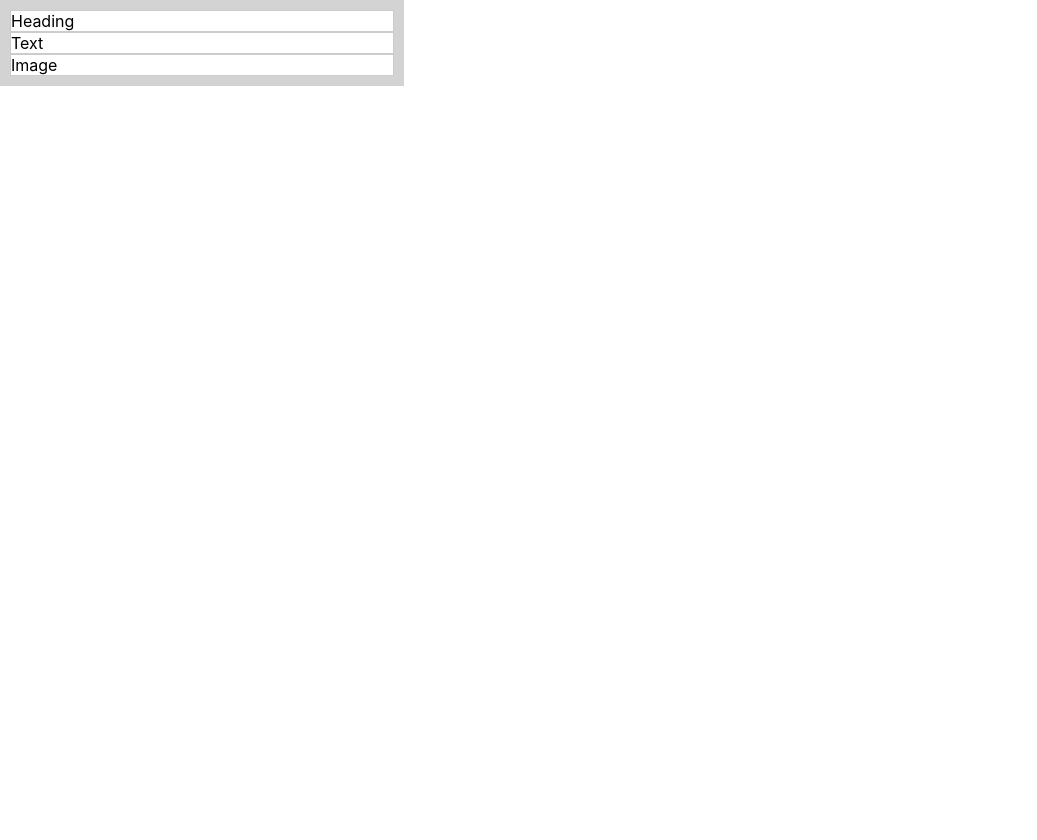
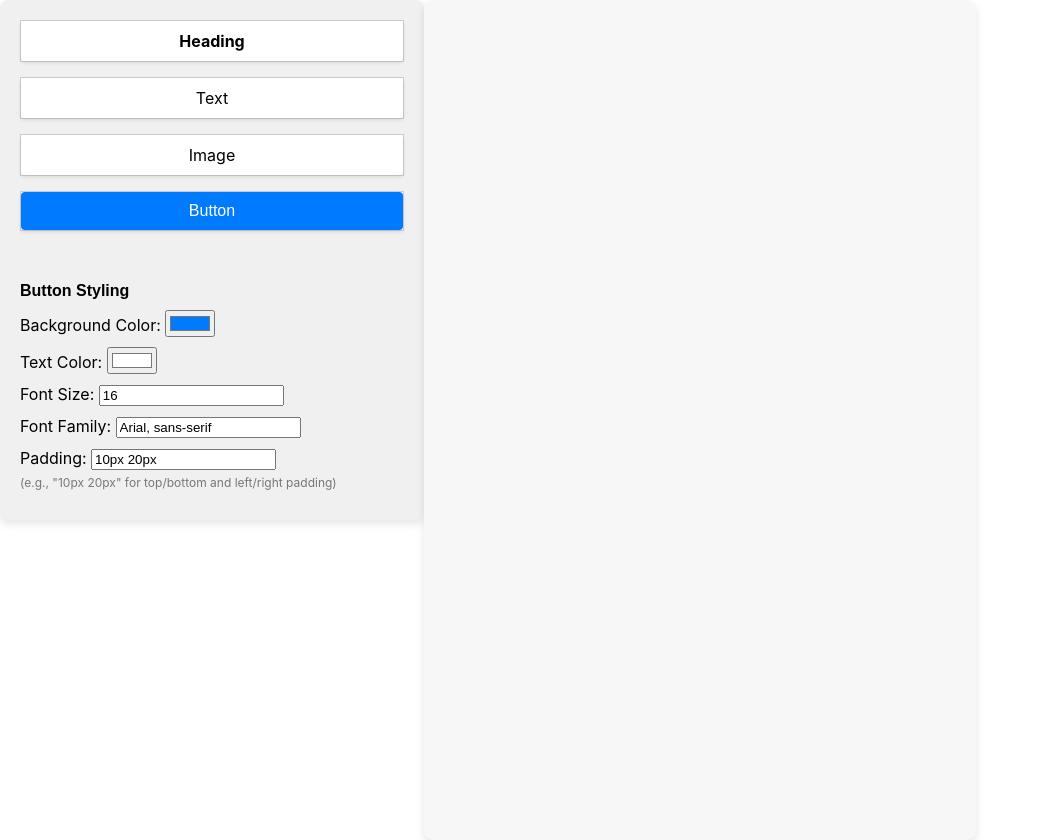
Before and after one commit to cb010982/EmailTool, a React (Create React App) app in the folder Frontend/: page / in a window 1280 px wide. Shown: the whole page, without its empty margins (0-1037 px from the left). Before the commit the page ends 800 px from the top, so only its background shows below. Built offline with nearby package versions, Linux system fonts and the light colour scheme.

Commit message:
Emailing tool adding button

```diff
--- a/Frontend/src/App.js
+++ b/Frontend/src/App.js
@@ -1,9 +1,9 @@
 import React, { useState, useEffect } from 'react';
-import { DndContext, closestCenter, KeyboardSensor, PointerSensor, useSensor, useSensors } from '@dnd-kit/core';
-import Draggable from './Draggable.tsx';
-import Middlebar from './Middlebar';
-import Sidebar from './Rightbar';
-import Leftbar from './Leftbar';
+import { DndContext, useSensor, useSensors, PointerSensor, KeyboardSensor, closestCenter } from '@dnd-kit/core';
+import Sidebar from './Rightbar';  // Ensure these components are correctly imported
+import Middlebar from './Middlebar';  // Ensure these components are correctly imported
+import Draggable from './Draggable.tsx';  // Ensure these components are correctly imported
+import Leftbar from './Leftbar';  // Ensure these components are correctly imported
 
 function App() {
   const [items, setItems] = useState(['Heading', 'Text', 'Image']);
@@ -37,6 +37,13 @@ function App() {
           backgroundColor: '#ffffff',
           alignment: 'left', // Default alignment
           padding: { left: 0, right: 0, top: 0, bottom: 0 }, // Initialize padding here
+          textStyle: {
+            bold: false,
+            italic: false,
+            underline: false,
+            strikeThrough: false,
+            highlight: false,
+          },
         }
       ]);
     }
@@ -68,7 +75,8 @@ function App() {
           fontSize: itemToDuplicate.fontSize,
           backgroundColor: itemToDuplicate.backgroundColor,
           alignment: itemToDuplicate.alignment,
-          padding: { ...itemToDuplicate.padding }, // Ensure padding is duplicated as well
+          padding: { ...itemToDuplicate.padding },
+          textStyle: { ...itemToDuplicate.textStyle },
         }
       ];
       setDroppedItems(updatedItems);
@@ -82,12 +90,18 @@ function App() {
     localStorage.setItem('droppedItems', JSON.stringify(updatedItems));
   }
 
+  function handleTextStyleChange(id, newTextStyle) {
+    const updatedItems = droppedItems.map(item => item.id === id ? { ...item, textStyle: newTextStyle } : item);
+    setDroppedItems(updatedItems);
+    localStorage.setItem('droppedItems', JSON.stringify(updatedItems));
+  }
+
   return (
     <DndContext sensors={sensors} collisionDetection={closestCenter} onDragEnd={handleDragEnd}>
       <div style={{ display: 'flex' }}>
         <Sidebar />
         <Middlebar>
-          {droppedItems.map(({ id, content, isImage, color, fontSize, backgroundColor, alignment, padding }) => (
+          {droppedItems.map(({ id, content, isImage, color, fontSize, backgroundColor, alignment, padding, textStyle }) => (
             <Draggable
               key={id}
               id={id}
@@ -100,6 +114,7 @@ function App() {
               backgroundColor={backgroundColor}
               alignment={alignment}
               padding={padding}
+              textStyle={textStyle}
               onSelectForStyle={() => setSelectedItemId(id)}
             >
               {content}
@@ -113,6 +128,7 @@ function App() {
             onColorChange={(newColor) => handleItemStyleChange(selectedItemId, { color: newColor })}
             onFontSizeChange={(newFontSize) => handleItemStyleChange(selectedItemId, { fontSize: newFontSize })}
             onBackgroundColorChange={(newBackgroundColor) => handleItemStyleChange(selectedItemId, { backgroundColor: newBackgroundColor })}
+            onTextStyleChange={(newTextStyle) => handleTextStyleChange(selectedItemId, newTextStyle)}
           />
         )}
       </div>
--- a/Frontend/src/Draggable.tsx
+++ b/Frontend/src/Draggable.tsx
@@ -15,6 +15,13 @@ interface DraggableProps {
   alignment?: 'left' | 'center' | 'right';
   padding?: { left: number; right: number; top: number; bottom: number };
   onSelectForStyle?: (id: string) => void;
+  textStyle?: {
+    bold: boolean;
+    italic: boolean;
+    underline: boolean;
+    strikeThrough: boolean;
+    highlight: boolean;
+  };
 }
 
 const Draggable: React.FC<DraggableProps> = ({
@@ -30,6 +37,7 @@ const Draggable: React.FC<DraggableProps> = ({
   alignment,
   padding,
   onSelectForStyle,
+  textStyle,
 }) => {
   const { attributes, listeners, setNodeRef } = useDraggable({ id });
   const [isEditing, setIsEditing] = useState(false);
@@ -63,6 +71,9 @@ const Draggable: React.FC<DraggableProps> = ({
       reader.onload = (event) => {
         if (event.target?.result) {
           setImageSrc(event.target.result as string);
+          if (onEdit) {
+            onEdit(id, event.target.result as string);
+          }
         }
       };
       reader.readAsDataURL(file);
@@ -78,6 +89,18 @@ const Draggable: React.FC<DraggableProps> = ({
   useEffect(() => {
     setEditContent(children);
   }, [children]);
+
+  const textStyles = {
+    fontWeight: textStyle?.bold ? 'bold' : 'normal',
+    fontStyle: textStyle?.italic ? 'italic' : 'normal',
+    textDecoration: [
+      textStyle?.underline && 'underline',
+      textStyle?.strikeThrough && 'line-through',
+      textStyle?.highlight && 'background: yellow;', // example of highlighting, might need adjustment based on implementation
+    ]
+      .filter(Boolean)
+      .join(' '),
+  };
 
   return (
     <div
@@ -100,6 +123,8 @@ const Draggable: React.FC<DraggableProps> = ({
           color: color,
           fontSize: `${fontSize}px`,
           textAlign: alignment,
+          padding: `${padding?.top ?? 0}px ${padding?.right ?? 0}px ${padding?.bottom ?? 0}px ${padding?.left ?? 0}px`,
+          ...textStyles,
         }}
       >
         {isEditing ? (
@@ -117,7 +142,33 @@ const Draggable: React.FC<DraggableProps> = ({
             }}
           />
         ) : (
-          <span onClick={handleTextClick}>{children}</span>
+          children === 'Button' ? (
+            <button
+              style={{
+                backgroundColor: backgroundColor || '#007bff',
+                color: color || '#ffffff',
+                padding: '10px 20px',
+                border: '1px solid transparent',
+                borderRadius: '4px',
+                cursor: 'pointer',
+                fontSize: `${fontSize}px`,
+                textAlign: alignment,
+                transition: 'background-color 0.3s, box-shadow 0.3s',
+                boxShadow: '0px 2px 4px rgba(0, 0, 0, 0.1)',
+              }}
+              onClick={handleTextClick} // Optional: Add a real onClick event for button functionality
+            >
+              {editContent}
+            </button>
+          ) : (
+            children === 'Image' && !imageSrc ? (
+              <input type="file" onChange={handleImageChange} />
+            ) : (
+              <span onClick={handleTextClick} style={textStyles}>
+                {imageSrc ? <img src={imageSrc} alt="Uploaded" style={{ maxWidth: '100%' }} /> : editContent}
+              </span>
+            )
+          )
         )}
       </div>
       {inMiddleBar && (
--- a/Frontend/src/Leftbar.js
+++ b/Frontend/src/Leftbar.js
@@ -13,8 +13,6 @@ const Leftbar = ({
     italic: false,
     underline: false,
     strikeThrough: false,
-    highlight: false,
-    // Add more styles as needed
   });
 
   const handlePaddingChange = (position, value) => {
@@ -28,45 +26,127 @@ const Leftbar = ({
   };
 
   return (
-    <div style={{ padding: '10px', border: '1px solid #ccc', width: '200px' }}>
-      <div>
-        <label>Align: </label>
-        <select onChange={(e) => onAlign(e.target.value)}>
+    <div
+      style={{
+        padding: '20px',
+        border: '1px solid #ddd',
+        width: '30%',
+        backgroundColor: '#fafafa',
+        borderRadius: '8px',
+        boxShadow: '0 4px 8px rgba(0, 0, 0, 0.1)',
+        fontFamily: 'Arial, sans-serif',
+      }}
+    >
+      <div style={{ marginBottom: '15px' }}>
+        <label style={{ fontWeight: 'bold', marginBottom: '5px', display: 'block' }}>Align:</label>
+        <select
+          onChange={(e) => onAlign(e.target.value)}
+          style={{
+            width: '100%',
+            padding: '8px',
+            borderRadius: '4px',
+            border: '1px solid #ccc',
+          }}
+        >
           <option value="left">Left</option>
           <option value="center">Center</option>
           <option value="right">Right</option>
         </select>
       </div>
-      <div>
-        <label>Padding Left: </label>
-        <input type="number" onChange={(e) => handlePaddingChange('left', parseInt(e.target.value))} />
+      <div style={{ marginBottom: '15px' }}>
+        <label style={{ fontWeight: 'bold', marginBottom: '5px', display: 'block' }}>Padding Left:</label>
+        <input
+          type="number"
+          onChange={(e) => handlePaddingChange('left', parseInt(e.target.value))}
+          style={{
+            width: '100%',
+            padding: '8px',
+            borderRadius: '4px',
+            border: '1px solid #ccc',
+          }}
+        />
       </div>
-      <div>
-        <label>Padding Right: </label>
-        <input type="number" onChange={(e) => handlePaddingChange('right', parseInt(e.target.value))} />
+      <div style={{ marginBottom: '15px' }}>
+        <label style={{ fontWeight: 'bold', marginBottom: '5px', display: 'block' }}>Padding Right:</label>
+        <input
+          type="number"
+          onChange={(e) => handlePaddingChange('right', parseInt(e.target.value))}
+          style={{
+            width: '100%',
+            padding: '8px',
+            borderRadius: '4px',
+            border: '1px solid #ccc',
+          }}
+        />
       </div>
-      <div>
-        <label>Padding Top: </label>
-        <input type="number" onChange={(e) => handlePaddingChange('top', parseInt(e.target.value))} />
+      <div style={{ marginBottom: '15px' }}>
+        <label style={{ fontWeight: 'bold', marginBottom: '5px', display: 'block' }}>Padding Top:</label>
+        <input
+          type="number"
+          onChange={(e) => handlePaddingChange('top', parseInt(e.target.value))}
+          style={{
+            width: '100%',
+            padding: '8px',
+            borderRadius: '4px',
+            border: '1px solid #ccc',
+          }}
+        />
       </div>
-      <div>
-        <label>Padding Bottom: </label>
-        <input type="number" onChange={(e) => handlePaddingChange('bottom', parseInt(e.target.value))} />
+      <div style={{ marginBottom: '15px' }}>
+        <label style={{ fontWeight: 'bold', marginBottom: '5px', display: 'block' }}>Padding Bottom:</label>
+        <input
+          type="number"
+          onChange={(e) => handlePaddingChange('bottom', parseInt(e.target.value))}
+          style={{
+            width: '100%',
+            padding: '8px',
+            borderRadius: '4px',
+            border: '1px solid #ccc',
+          }}
+        />
       </div>
-      <div>
-        <label>Color: </label>
-        <input type="color" onChange={(e) => onColorChange(e.target.value)} />
+      <div style={{ marginBottom: '15px' }}>
+        <label style={{ fontWeight: 'bold', marginBottom: '5px', display: 'block' }}>Color:</label>
+        <input
+          type="color"
+          onChange={(e) => onColorChange(e.target.value)}
+          style={{
+            width: '100%',
+            padding: '4px',
+            borderRadius: '4px',
+            border: '1px solid #ccc',
+          }}
+        />
       </div>
-      <div>
-        <label>Font Size: </label>
-        <input type="number" onChange={(e) => onFontSizeChange(parseInt(e.target.value))} />
+      <div style={{ marginBottom: '15px' }}>
+        <label style={{ fontWeight: 'bold', marginBottom: '5px', display: 'block' }}>Font Size:</label>
+        <input
+          type="number"
+          onChange={(e) => onFontSizeChange(parseInt(e.target.value))}
+          style={{
+            width: '100%',
+            padding: '8px',
+            borderRadius: '4px',
+            border: '1px solid #ccc',
+          }}
+        />
       </div>
-      <div>
-        <label>Background Color: </label>
-        <input type="color" onChange={(e) => onBackgroundColorChange(e.target.value)} />
+      <div style={{ marginBottom: '15px' }}>
+        <label style={{ fontWeight: 'bold', marginBottom: '5px', display: 'block' }}>Background Color:</label>
+        <input
+          type="color"
+          onChange={(e) => onBackgroundColorChange(e.target.value)}
+          style={{
+            width: '100%',
+            padding: '4px',
+            borderRadius: '4px',
+            border: '1px solid #ccc',
+          }}
+        />
       </div>
-      <div>
-        <label>Text Style: </label>
+      <div style={{ marginBottom: '15px' }}>
+        <label style={{ fontWeight: 'bold', marginBottom: '5px', display: 'block' }}>Text Style:</label>
+        <div style={{ display: 'flex', flexDirection: 'column', gap: '8px' }}>
           <div>
             <input
               type="checkbox"
@@ -74,7 +154,7 @@ const Leftbar = ({
               checked={textStyle.bold}
               onChange={() => handleTextStyleChange('bold')}
             />
-          <label htmlFor="bold">Bold</label>
+            <label htmlFor="bold" style={{ marginLeft: '5px' }}>Bold</label>
           </div>
           <div>
             <input
@@ -83,7 +163,7 @@ const Leftbar = ({
               checked={textStyle.italic}
               onChange={() => handleTextStyleChange('italic')}
             />
-          <label htmlFor="italic">Italic</label>
+            <label htmlFor="italic" style={{ marginLeft: '5px' }}>Italic</label>
           </div>
           <div>
             <input
@@ -92,7 +172,7 @@ const Leftbar = ({
               checked={textStyle.underline}
               onChange={() => handleTextStyleChange('underline')}
             />
-          <label htmlFor="underline">Underline</label>
+            <label htmlFor="underline" style={{ marginLeft: '5px' }}>Underline</label>
           </div>
           <div>
             <input
@@ -101,18 +181,9 @@ const Leftbar = ({
               checked={textStyle.strikeThrough}
               onChange={() => handleTextStyleChange('strikeThrough')}
             />
-          <label htmlFor="strikeThrough">Strike Through</label>
+            <label htmlFor="strikeThrough" style={{ marginLeft: '5px' }}>Strikethrough</label>
           </div>
-        <div>
-          <input
-            type="checkbox"
-            id="highlight"
-            checked={textStyle.highlight}
-            onChange={() => handleTextStyleChange('highlight')}
-          />
-          <label htmlFor="highlight">Highlight</label>
         </div>
-        {/* Add more text styles here */}
       </div>
     </div>
   );
--- a/Frontend/src/Middlebar.js
+++ b/Frontend/src/Middlebar.js
@@ -7,7 +7,21 @@ const Middlebar = ({ children }) => {
   });
 
   return (
-    <div ref={setNodeRef} style={{ width: '40%', height: '100vh', display: 'flex', flexDirection: 'column' }}>
+    <div
+      ref={setNodeRef}
+      style={{
+        width: '40%',
+        height: '100vh',
+        display: 'flex',
+        flexDirection: 'column',
+        backgroundColor: '#f7f7f7',
+        padding: '20px',
+        borderRadius: '10px',
+        boxShadow: '0 4px 8px rgba(0, 0, 0, 0.1)',
+        overflowY: 'auto',
+        transition: 'all 0.3s ease',
+      }}
+    >
       {children}
     </div>
   );
--- a/Frontend/src/Rightbar.js
+++ b/Frontend/src/Rightbar.js
@@ -1,18 +1,142 @@
-import React from 'react';
+import React, { useState } from 'react';
 import Draggable from './Draggable.tsx';
 
 const Sidebar = () => {
+  const [buttonStyle, setButtonStyle] = useState({
+    backgroundColor: '#007bff',
+    color: '#ffffff',
+    fontSize: '16px',
+    fontFamily: 'Arial, sans-serif',
+    padding: '10px 20px',
+  });
+
+  const handleStyleChange = (property, value) => {
+    setButtonStyle((prevStyle) => ({
+      ...prevStyle,
+      [property]: value,
+    }));
+  };
+
   return (
-    <div style={{ width: '30%', height: '100%', background: 'lightgray', padding: '10px' }}>
+    <div
+      style={{
+        width: '30%',
+        height: '100%',
+        background: '#f0f0f0',
+        padding: '20px',
+        borderRadius: '8px',
+        boxShadow: '0 4px 8px rgba(0, 0, 0, 0.1)',
+        display: 'flex',
+        flexDirection: 'column',
+        gap: '15px',
+      }}
+    >
       <Draggable id="Heading">
-        <div>Heading</div>
+        <div
+          style={{
+            padding: '10px',
+            backgroundColor: '#ffffff',
+            borderRadius: '4px',
+            boxShadow: '0 2px 4px rgba(0, 0, 0, 0.1)',
+            textAlign: 'center',
+            fontWeight: 'bold',
+            cursor: 'grab',
+          }}
+        >
+          Heading
+        </div>
       </Draggable>
       <Draggable id="Text">
-        <div>Text</div>
+        <div
+          style={{
+            padding: '10px',
+            backgroundColor: '#ffffff',
+            borderRadius: '4px',
+            boxShadow: '0 2px 4px rgba(0, 0, 0, 0.1)',
+            textAlign: 'center',
+            fontWeight: 'normal',
+            cursor: 'grab',
+          }}
+        >
+          Text
+        </div>
       </Draggable>
       <Draggable id="Image">
-        <div>Image</div>
+        <div
+          style={{
+            padding: '10px',
+            backgroundColor: '#ffffff',
+            borderRadius: '4px',
+            boxShadow: '0 2px 4px rgba(0, 0, 0, 0.1)',
+            textAlign: 'center',
+            fontWeight: 'normal',
+            cursor: 'grab',
+          }}
+        >
+          Image
+        </div>
       </Draggable>
+      <Draggable id="Button">
+        <div
+          style={{
+            ...buttonStyle,
+            borderRadius: '4px',
+            boxShadow: '0 2px 4px rgba(0, 0, 0, 0.1)',
+            textAlign: 'center',
+            cursor: 'grab',
+          }}
+        >
+          Button
+        </div>
+      </Draggable>
+
+      {/* Button Styling Controls */}
+      <div style={{ marginTop: '20px' }}>
+        <h3 style={{ fontFamily: 'Arial, sans-serif', fontSize: '16px', marginBottom: '10px' }}>Button Styling</h3>
+        <div style={{ marginBottom: '10px' }}>
+          <label>Background Color: </label>
+          <input
+            type="color"
+            value={buttonStyle.backgroundColor}
+            onChange={(e) => handleStyleChange('backgroundColor', e.target.value)}
+          />
+        </div>
+        <div style={{ marginBottom: '10px' }}>
+          <label>Text Color: </label>
+          <input
+            type="color"
+            value={buttonStyle.color}
+            onChange={(e) => handleStyleChange('color', e.target.value)}
+          />
+        </div>
+        <div style={{ marginBottom: '10px' }}>
+          <label>Font Size: </label>
+          <input
+            type="number"
+            value={parseInt(buttonStyle.fontSize)}
+            onChange={(e) => handleStyleChange('fontSize', `${e.target.value}px`)}
+          />
+        </div>
+        <div style={{ marginBottom: '10px' }}>
+          <label>Font Family: </label>
+          <input
+            type="text"
+            value={buttonStyle.fontFamily}
+            onChange={(e) => handleStyleChange('fontFamily', e.target.value)}
+          />
+        </div>
+        <div style={{ marginBottom: '10px' }}>
+          <label>Padding: </label>
+          <input
+            type="text"
+            value={buttonStyle.padding}
+            onChange={(e) => handleStyleChange('padding', e.target.value)}
+          />
+          <small style={{ display: 'block', marginTop: '5px', fontSize: '12px', color: '#777' }}>
+            (e.g., "10px 20px" for top/bottom and left/right padding)
+          </small>
+        </div>
+      </div>
     </div>
   );
 };
```
Lines whose indentation alone changed are shown as unchanged.
